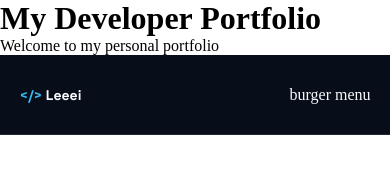
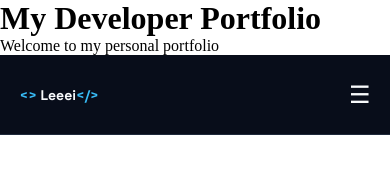
Before and after one commit to Leeeeei28/my-portfolio, a React (Vite) app: page / in a window 390 px wide. Shown: the top 185 px of the page. Built offline with nearby package versions, Linux system fonts and the light colour scheme.

Commit message:
Navbar responsive design with functionality

```diff
--- a/src/components/Navbar.css
+++ b/src/components/Navbar.css
@@ -8,6 +8,7 @@ nav{
     align-items: center;
     padding: 16px 5%;
     border-bottom: 1px solid #1E293B;
+    position: relative;
 }
 nav .nav-logo{
     font-weight: bold;
@@ -21,40 +22,63 @@ nav .nav-logo p{
     color: var( --text-primary);
 }
 nav .burger-menu{
-    color: var( --text-primary);
     display: none;
+    background: none;
+    border: none;
+    color: var(--text-primary);
+    font-size: 24px;
+    cursor: pointer;
 }
-nav ul{
+nav .nav-links{
     display: flex;
     gap: 25px;
     font-weight: bold;
     font-family: var(--font-heading);
     font-size: 12px;
     padding: 0;
+    margin: 0;
 }
-nav ul li{
+nav .nav-links li{
     list-style: none;
 }
-nav ul li a{
+nav .nav-links li a{
     color: var( --text-primary);
     text-decoration: none;
     padding: 5px 10px;
     border-radius: 10px;
     transition: 0.3s;
 }
-nav ul li a:hover{
+nav .nav-links li a:hover{
     color: var(--accent-blue);
     background-color: var(--bg-card);
 }
-nav ul li a:active{
+nav .nav-links li a:active{
     opacity: 0.5;
 }
 
-@media(max-width: 600px){
-    nav ul{
-        display: none;
-    }
+@media(max-width: 768px){
     nav .burger-menu{
         display: block;
     }
+    nav .nav-links{
+        display: none;
+        position: absolute;
+        top: 100%;
+        right: 0;
+        width: 100%;
+        flex-direction: column;
+        gap: 0;
+        background-color: var(--bg-secondary);
+        padding: 10px 5%;
+        border-bottom: 1px solid var(--border-color);
+        text-align: center;
+    }
+    nav .nav-links.open{
+        display: flex;
+    }
+    nav .nav-links li a{
+        display: block;
+        padding: 12px 10px;
+    }
+
 }
--- a/src/components/Navbar.jsx
+++ b/src/components/Navbar.jsx
@@ -1,22 +1,40 @@
 import "./Navbar.css";
+import { useState } from "react";
 
 function Navbar() {
+
+    const [isMenuOpen, setIsMenuOpen] = useState(false);
+
+    function toggleMenu() {
+        setIsMenuOpen(!isMenuOpen);
+    }
+
+    function closeMenu() {
+        setIsMenuOpen(false);
+    }
 
     return (
         <nav>
             <div className="nav-logo">
-                <p><span className="logo">&lt;/&gt;</span> Leeei</p>
+                <p><span className="logo">&lt;&gt;</span> Leeei<span className="logo">&lt;/&gt;</span></p>
             </div>
-            <ul>
-                <li><a href="#home">Home</a></li>
-                <li><a href="#about">About</a></li>
-                <li><a href="#projects">Projects</a></li>
-                <li><a href="#skills">Skills</a></li>
-                <li><a href="#contact">Contact</a></li>
+
+            <button
+                className="burger-menu"
+                onClick={toggleMenu}
+                aria-label="Toggle navigation menu"
+                aria-expanded={isMenuOpen}
+            >
+                {isMenuOpen ? "X" : "☰"}
+            </button>
+
+            <ul className={isMenuOpen ? "nav-links open" : "nav-links"}>
+                <li><a href="#home" onClick={closeMenu}>Home</a></li>
+                <li><a href="#about" onClick={closeMenu}>About</a></li>
+                <li><a href="#projects" onClick={closeMenu}>Projects</a></li>
+                <li><a href="#skills" onClick={closeMenu}>Skills</a></li>
+                <li><a href="#contact" onClick={closeMenu}>Contact</a></li>
             </ul>
-            <div className="burger-menu">
-                <p>burger menu</p>
-            </div>
         </nav>
     );
 }
```
